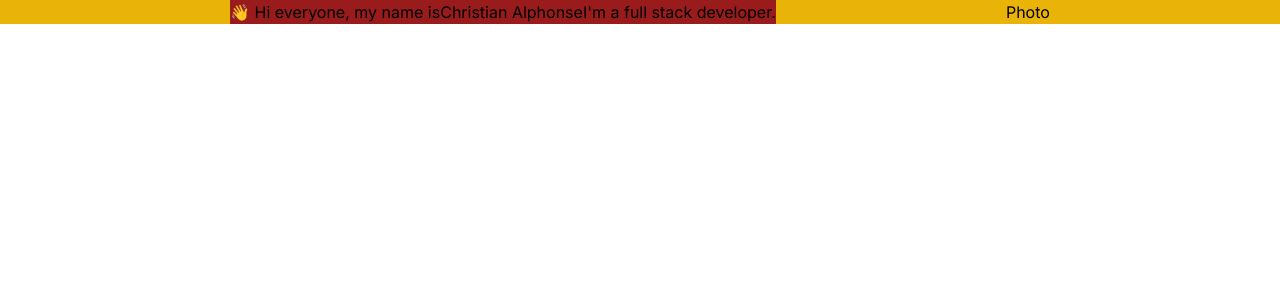
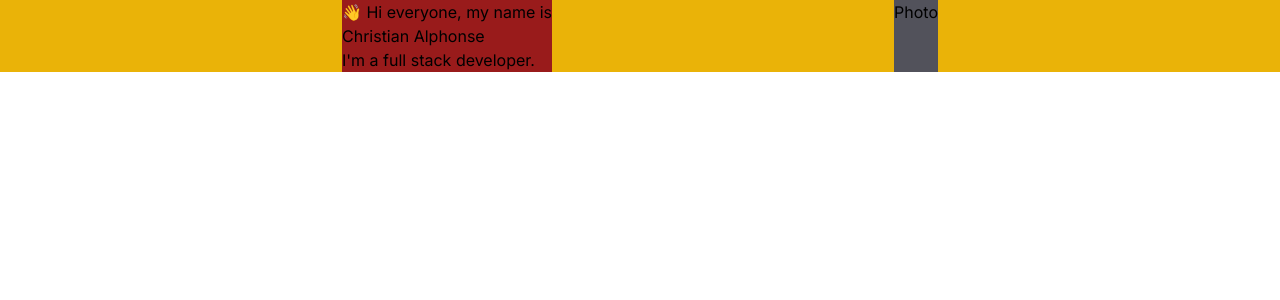
Before and after one commit to sweetmangoes/portfolio-website, a Next.js app in the folder website/: page / in a window 1280 px wide. Shown: the top 300 px of the page. Built offline with nearby package versions, Linux system fonts and the light colour scheme.

Commit message:
adjusting styling

```diff
--- a/website/src/app/page.js
+++ b/website/src/app/page.js
@@ -4,14 +4,16 @@ export default function Home() {
   return (
     <main>
       <section className=' border-color: bg-yellow-500 flex justify-evenly'>
-        <div className='border-color: bg-red-800 flex columns-lg'>
+        <div className='border-color: bg-red-800 flex-col justify-center'>
           <p> 👋  Hi everyone, my name is </p>
-          <h1> Christian Alphonse </h1>
+          <h1 className=''> Christian Alphonse </h1>
           <p> I'm a full stack developer.</p>
         </div>
-        <>
+        <div className='border-color: bg-zinc-600'>
+
           Photo
-        </>
+        </div>
+
       </section>
 
     </main>
```
